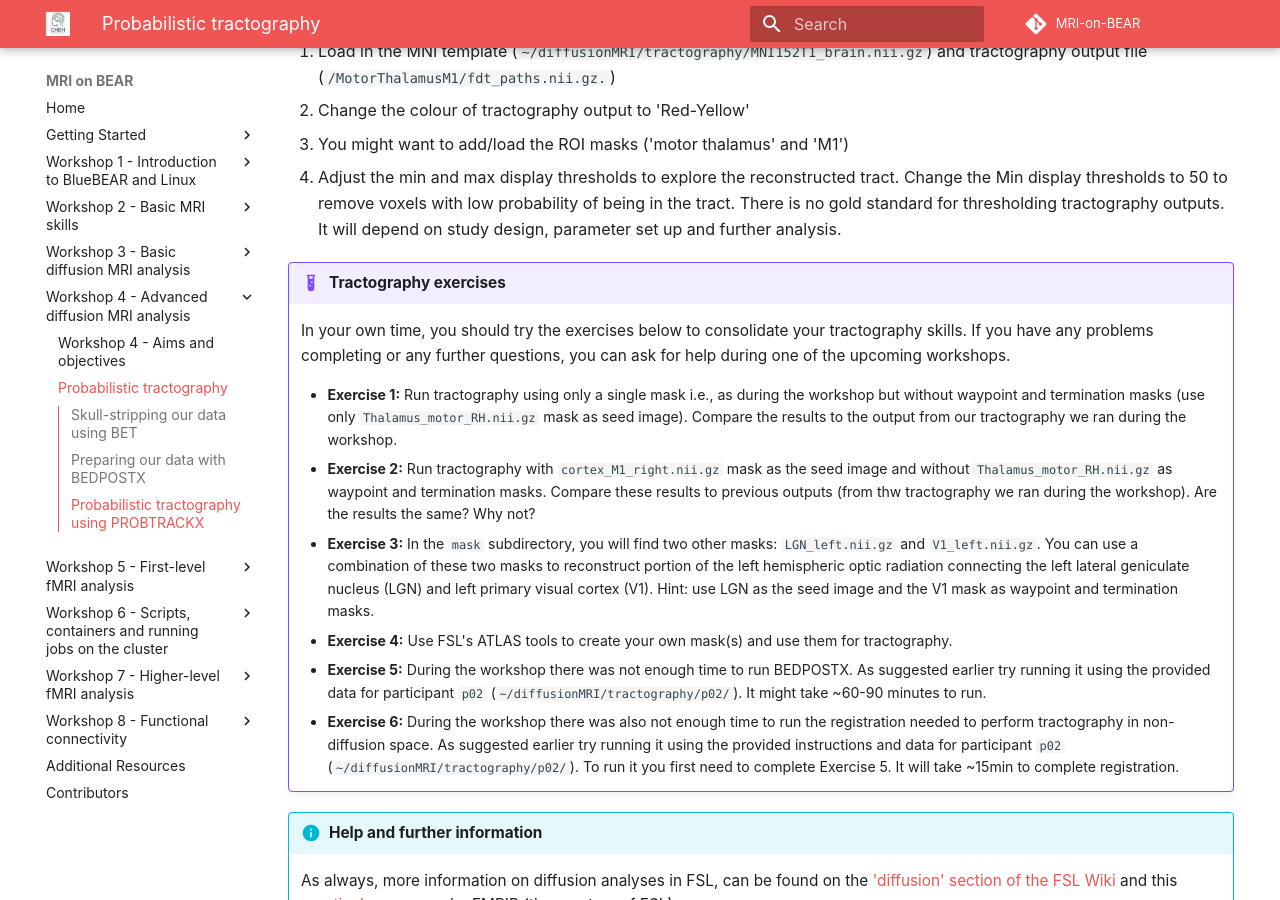
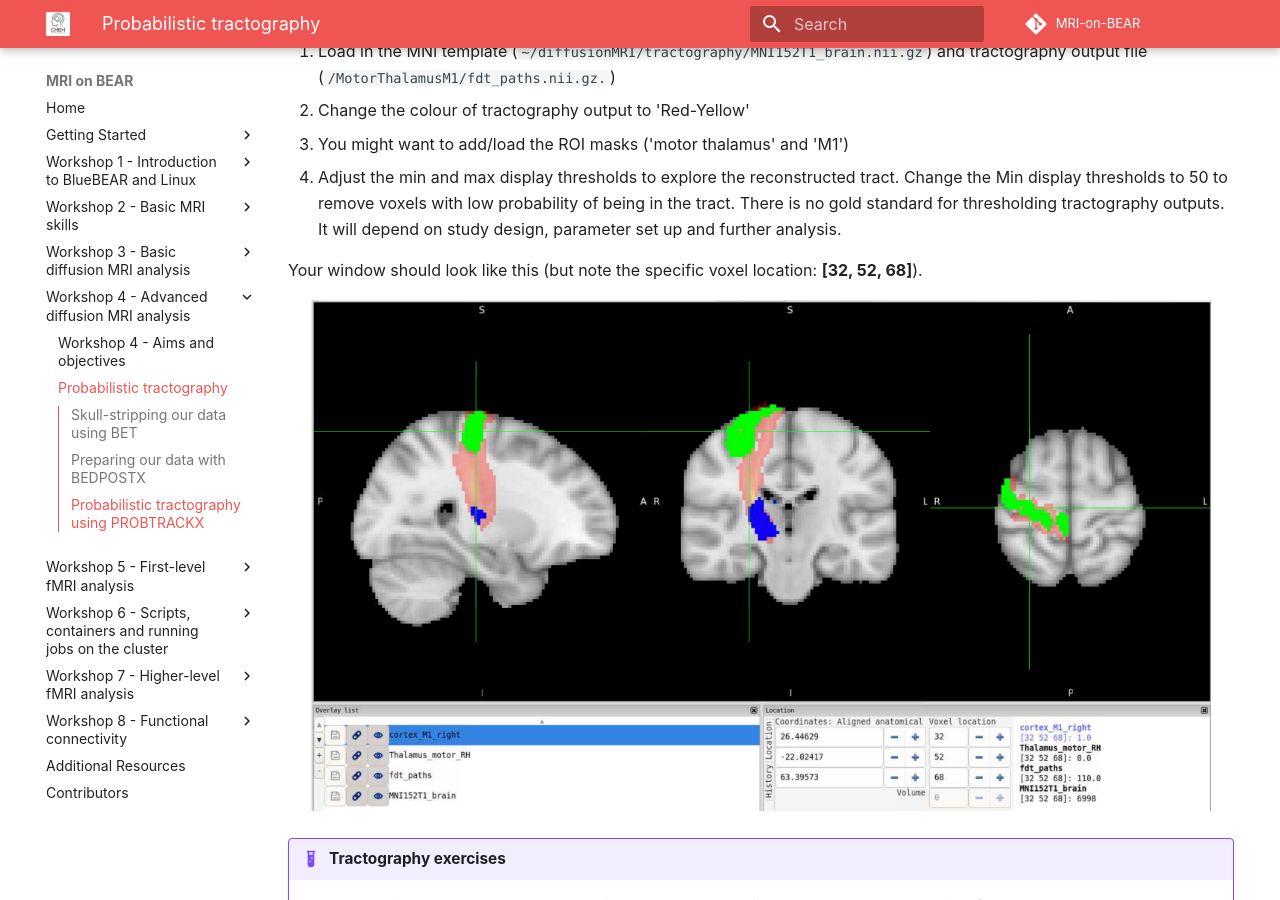
Before and after one commit to chbh-opensource/mri-on-bear-edu, an MkDocs documentation site: the page built from docs/workshop4/probabilistic-tractography.md, in a window 1280 px wide and 900 px high, scrolled down 9441 px. Built offline with MkDocs 1.6.1 and Material for MkDocs 9.7.7, drawn with Linux system fonts in a browser that asks for light colours; some web fonts are replaced; comment, search, counter and statistics services are not loaded.

Commit message:
add picture for thalamus-motor cortex tractography result

```diff
--- a/docs/workshop4/probabilistic-tractography.md
+++ b/docs/workshop4/probabilistic-tractography.md
@@ -217,6 +217,13 @@ We will now explore the results from our tractography ran in MNI space, but to d
 3. You might want to add/load the ROI masks ('motor thalamus' and 'M1')
 4. Adjust the min and max display thresholds to explore the reconstructed tract. Change the Min display thresholds to 50 to remove voxels with low probability of being in the tract. There is no gold standard for thresholding tractography outputs. It will depend on study design, parameter set up and further analysis.
 
+Your window should look like this (but note the specific voxel location: <b>[32, 52, 68]</b>).
+
+<p align="center">
+ <img src="../../assets/images/workshop4/probabilistic-tractography/probtrackx_standard.png" alt="PROBTRACKX Standard" width="900" height="400">
+</p>
+
+
 !!! example "Tractography exercises"
     In your own time, you should try the exercises below to consolidate your tractography skills. If you have any problems completing or any further questions, you can ask for help during one of the upcoming workshops.
 
```
Also changed, not shown: docs/assets/images/workshop4/probabilistic-tractography/probtrackx_standard.png (added).
